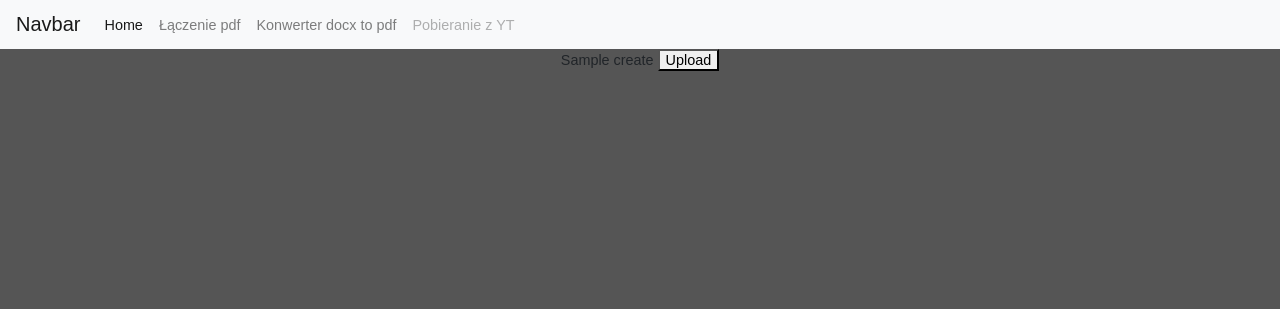
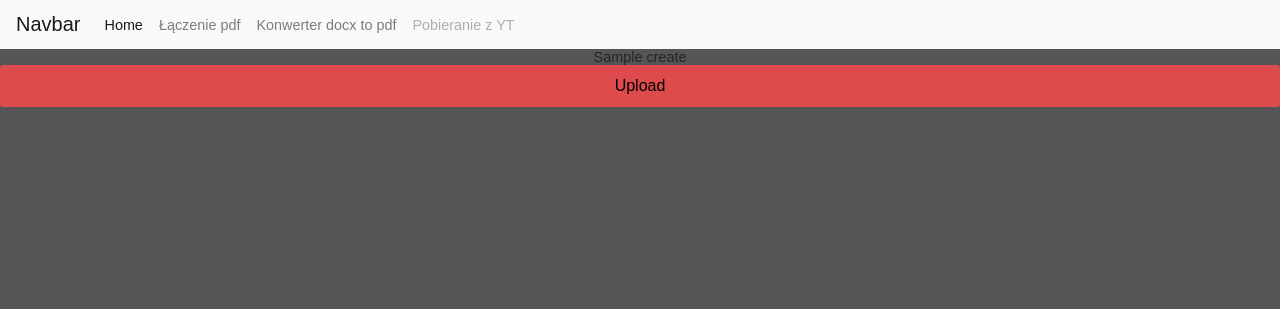
Before and after one commit to PrzemyslawSarnacki/ToolsSite, a Flask app: template core/templates/upload/upload_form.html in a window 1280 px wide. Shown: the top 309 px of the page. Run offline with Flask 2, Linux system fonts and the light colour scheme; the template is opened without the code that fills it: most values are stand-ins (such as "Sample title", 1, 10 or a date in 2020); some libraries are stand-ins or nearby versions.

Commit message:
Little bit styling

```diff
--- a/core/static/styles.css
+++ b/core/static/styles.css
@@ -4,6 +4,15 @@ body {
 }
 body * {
 	box-sizing: border-box;
+}
+.btn {
+	position: relative;
+	overflow: hidden;
+	background-color: #dd4b4d;
+	width: 100%;
+	padding: 8px;
+	text-align: center;
+	border-radius: 3px;
 }
 form {
 	width: 500px;
--- a/core/templates/upload/upload_form.html
+++ b/core/templates/upload/upload_form.html
@@ -6,14 +6,13 @@
 <head>
   <meta charset="UTF-8">
   <title>Flask-Dropzone Demo: Parallel Upload</title>
+</head>
   {{ dropzone.load_css() }}
   {{ dropzone.style('border: 2px dashed #0087F7; text-align: center;  min-height: 200px;') }}
-</head>
-<body >
 <body style="text-align: center;">
   {{ dropzone.create(action='merge.merge') }}
 
-<button  class="link" id="upload">Upload</button>
+<button class="btn primary" id="upload">Upload</button>
 
   {{ dropzone.load_js() }}
   {{ dropzone.config() }}
--- a/core/templates/youtube/youtube_form.html
+++ b/core/templates/youtube/youtube_form.html
@@ -9,7 +9,7 @@
                 <input class="link" type="url" name="link" />
             </div>
             <div class="field upload">
-                <button type="submit" value="Upload">
+                <button >
                     Download
                 </button>
             </div>
```
